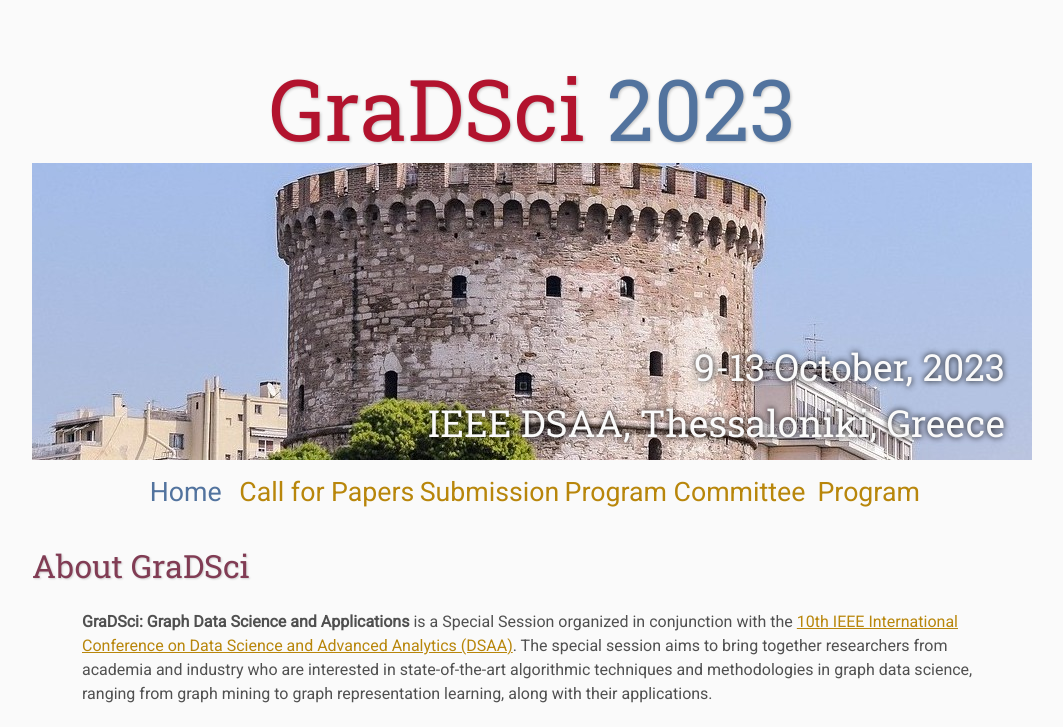
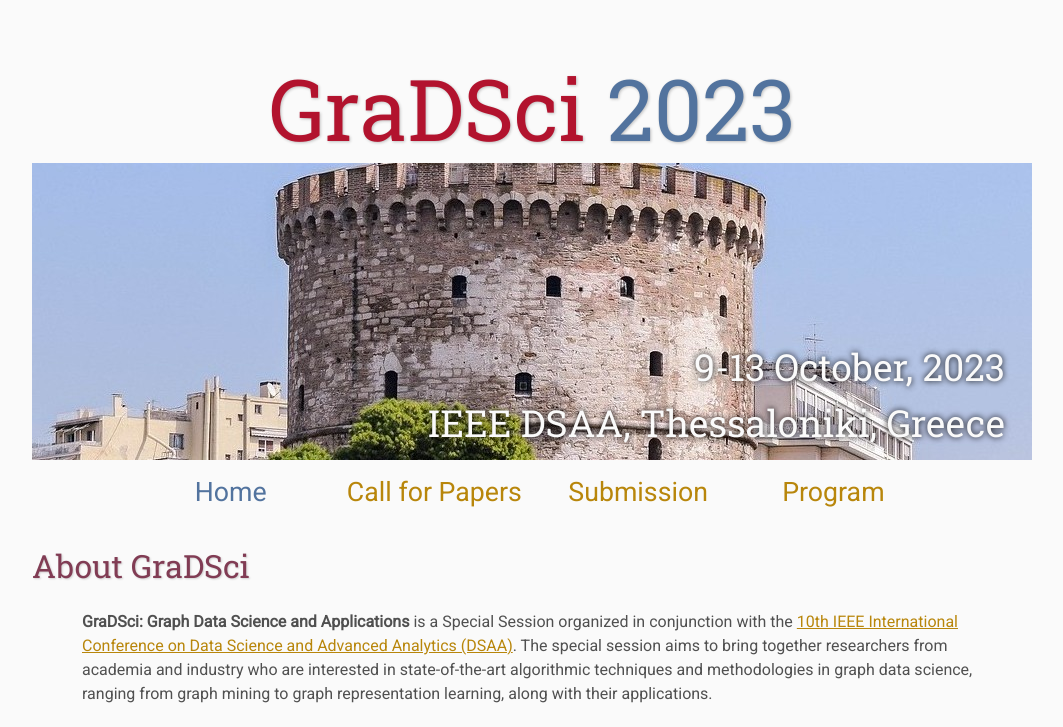
Before and after one commit to gradsci/gradsci.github.io, a plain HTML site: page index.html in a window 1280 px wide. Shown: the top 727 px of the page, without its empty margins (108-1171 px from the left). Drawn offline with Linux system fonts and the light colour scheme.

Commit message:
Update index.html

```diff
--- a/index.html
+++ b/index.html
@@ -35,9 +35,6 @@
             </td>
             <td class="navigation">
                 <a title="Submission" href="submission">Submission</a>
-            </td>
-            <td class="navigation">
-                <a title="Program Committee" href="submission">Program Committee</a>
             </td>
             <td class="navigation">
                 <a title="Program" href="program">Program</a>
```
